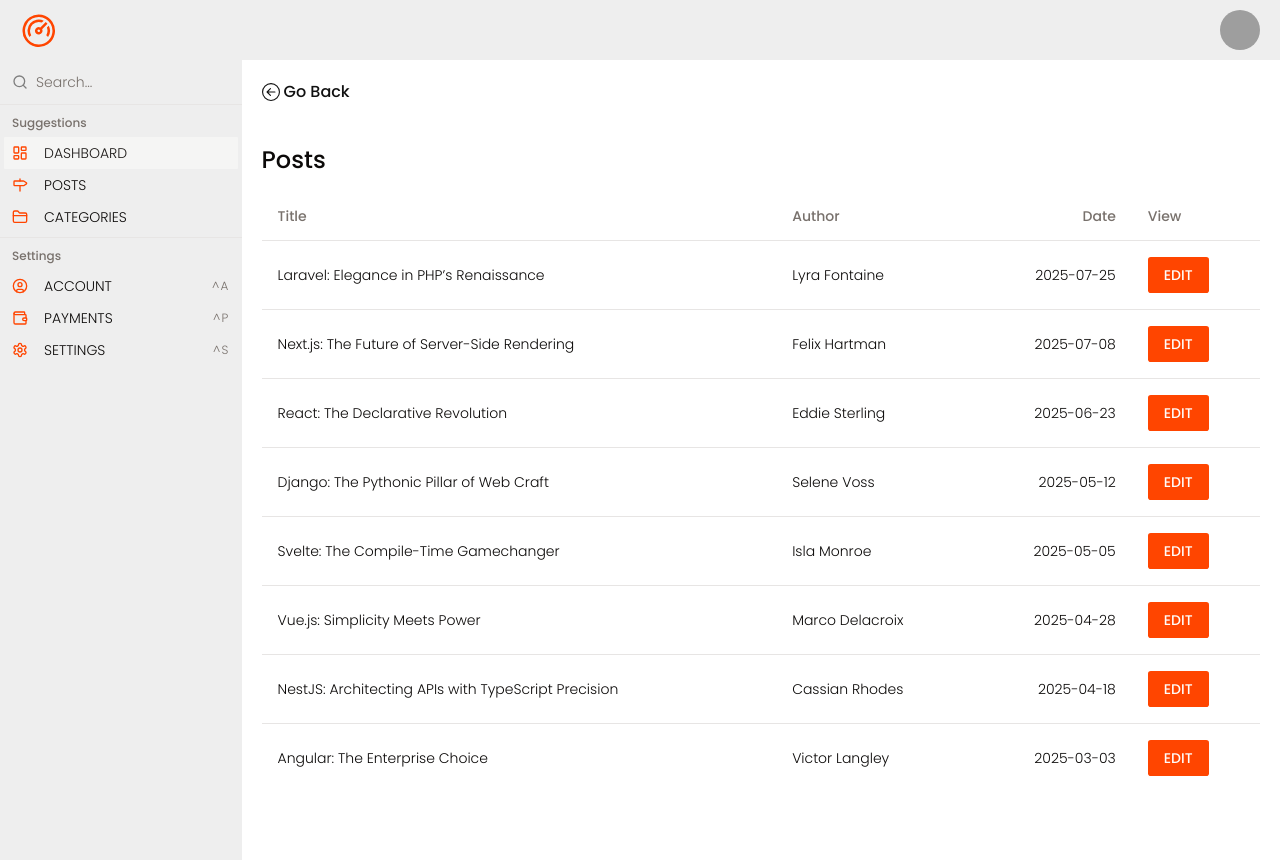
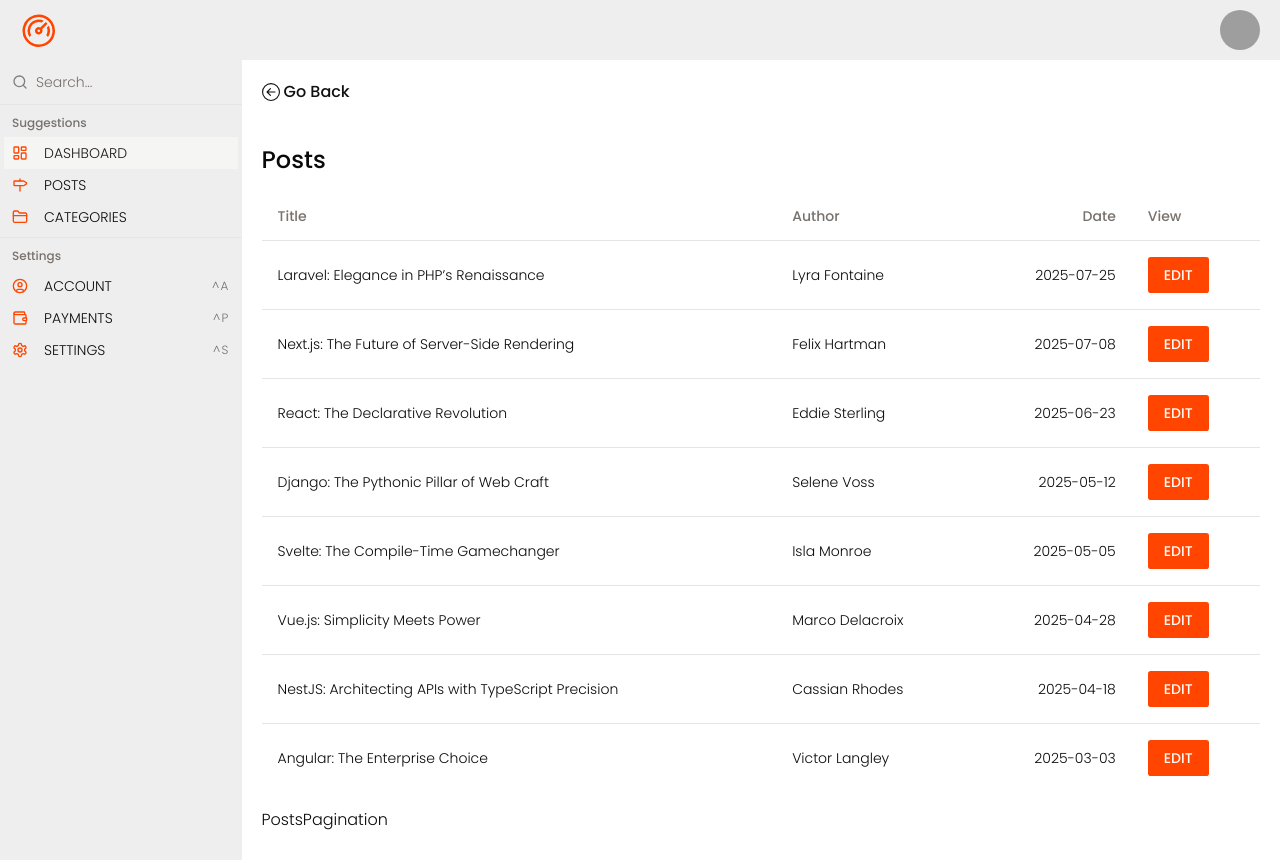
Before and after one commit to Nimira43/Tabularium, a Next.js app: page /posts in a window 1280 px wide. Built offline with nearby package versions, Linux system fonts and the light colour scheme; grey boxes are pictures that could not be loaded; a web font is replaced by a local one.

Commit message:
Imported PostsPagination into PostsPage

```diff
--- a/app/(main)/posts/page.tsx
+++ b/app/(main)/posts/page.tsx
@@ -1,4 +1,5 @@
 import Backbutton from '@/components/BackButton'
+import PostsPagination from '@/components/posts/PostsPagination'
 import PostsTable from '@/components/posts/PostsTable'
 
 const PostsPage = () => {
@@ -9,6 +10,7 @@ const PostsPage = () => {
         link='/'
       />
       <PostsTable />
+      <PostsPagination />
     </>
   )
 }
--- a/components/posts/PostsPagination.tsx
+++ b/components/posts/PostsPagination.tsx
@@ -0,0 +1,7 @@
+const PostsPagination = () => {
+  return (
+    <div>PostsPagination</div>
+   )
+}
+
+export default PostsPagination
```
